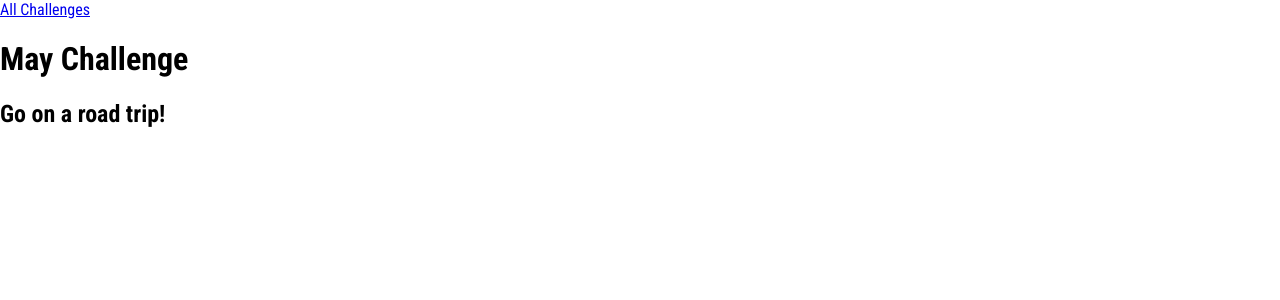
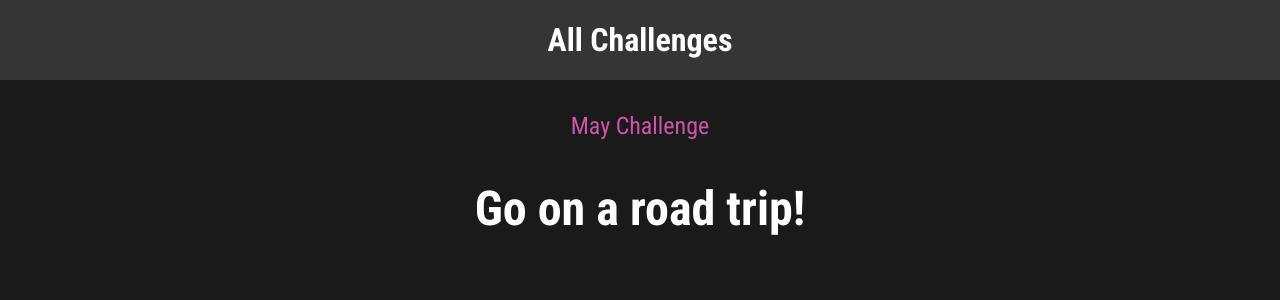
Before and after one commit to manuelaguerrasamaniego/monthly_challenges, a Django app: page /challenges/may in a window 1280 px wide. Shown: the top 300 px of the page. Run offline with Django 4.2, Linux system fonts and the light colour scheme.

Commit message:
Added some css files and styled the pages

```diff
--- /dev/null
+++ b/challenges/static/challenges/challenge.css
@@ -0,0 +1,22 @@
+h1,
+h2 {
+    text-align: center;
+    color: white;
+}
+
+h1 {
+    font-size: 1.5rem;
+    margin: 2rem 0 1rem 0;
+    font-weight: normal;
+    color: #cf54a6;
+}
+
+h2 {
+    font-size: 3rem;
+    font-weight: bold;
+}
+
+.fallback {
+    text-align: center;
+    color: white;
+}
--- /dev/null
+++ b/challenges/static/challenges/includes/header.css
@@ -0,0 +1,25 @@
+header {
+    width: 100%;
+    height: 5rem;
+    background-color: #353535;
+}
+
+header nav {
+    width: 100%;
+    height: 100%;
+    display: flex;
+    justify-content: center;
+    align-items: center;
+}
+
+header nav a {
+    color: white;
+    font-size: 2rem;
+    font-weight: bold;
+    text-decoration: none;
+}
+
+header nav a:hover,
+header nav a:active {
+    color: #cf54a6;
+}
--- a/challenges/templates/challenges/challenge.html
+++ b/challenges/templates/challenges/challenge.html
@@ -1,4 +1,10 @@
 {% extends "base.html" %}
+{% load static %}
+
+    {% block css_files %}
+    <link rel="stylesheet" href="{% static "challenges/challenge.css" %}">
+    <link rel="stylesheet" href="{% static "challenges/includes/header.css" %}">
+    {% endblock %}
 
     {% block page_title %}
         {{ month_name|title}} Challenge
--- a/challenges/templates/challenges/index.html
+++ b/challenges/templates/challenges/index.html
@@ -3,6 +3,7 @@
 
     {% block css_files %}
         <link rel="stylesheet" href="{% static "challenges/challenges.css" %}">
+        <link rel="stylesheet" href="{% static "challenges/includes/header.css" %}">
     {% endblock %}
 
     {% block "page_title" %}
--- a/static/style.css
+++ b/static/style.css
@@ -6,4 +6,5 @@ html {
 
 body {
     margin: 0;
+    background-color: #1a1a1a;
 }
```
Also changed, not shown: challenges/static/challenges/challenges.css (+34 -0 lines).
